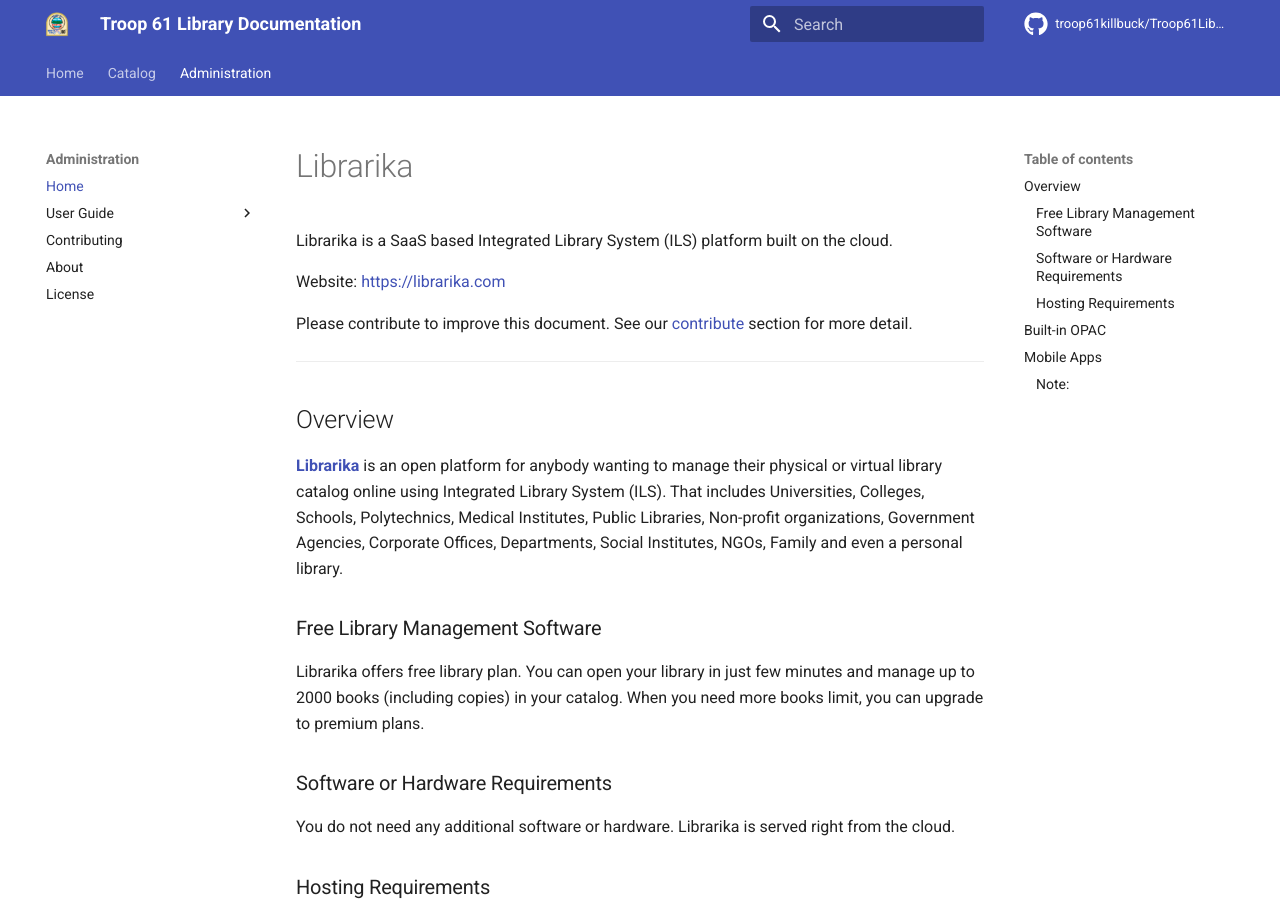
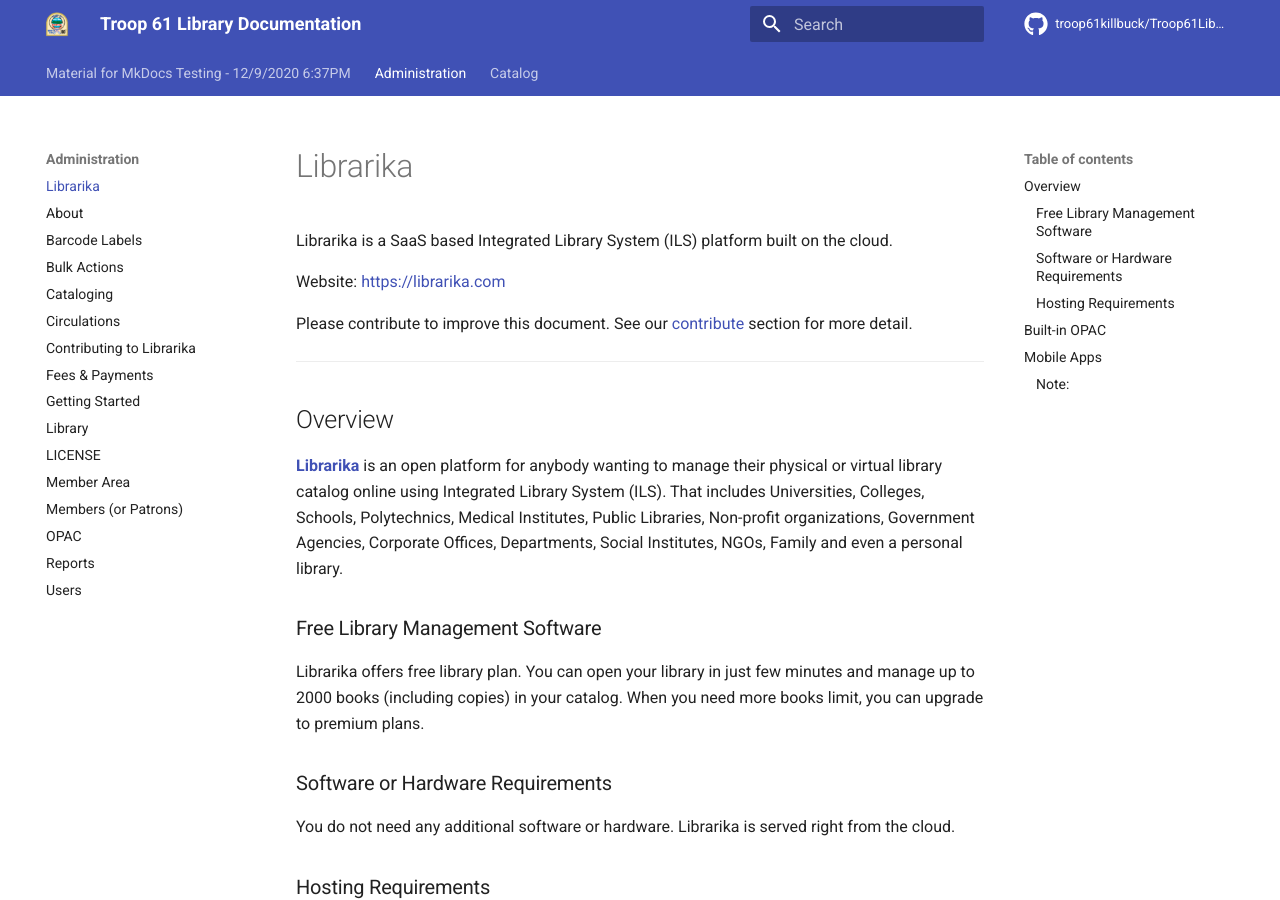
Before and after one commit to jackveney/Troop61LibraryDocs, an MkDocs documentation site: the page built from docs/Administration/index.md, in a window 1280 px wide and 900 px high. Built offline with MkDocs 1.6.1 and Material for MkDocs 9.7.7, drawn with Linux system fonts in a browser that asks for light colours; comment, search, counter and statistics services are not loaded.

Commit message:
Update mkdocs.yml

```diff
--- a/mkdocs.yml
+++ b/mkdocs.yml
@@ -27,25 +27,25 @@ plugins:
       fallback_to_build_date: true
 
 # Page tree
-nav:
-  - Home: index.md
-  - Catalog:
-    - Librarika: Catalog/index.md
-  - Administration:
-    - 'Home': 'Administration/index.md'
-    - 'User Guide':
-      - 'Getting Started': 'Administration/getting-started.md'
-      - 'OPAC': 'Administration/opacs.md'
-      - 'Library': 'Administration/libraries.md'
-      - 'Cataloging (Books)': 'Administration/cataloging.md'
-      - 'Members (Patrons)': 'Administration/members.md'
-      - 'Circulations (Loans)': 'Administration/circulations.md'
-      - 'Fees & Payments': 'Administration/fees-payments.md'
-      - 'Barcode Labels': 'Administration/barcode-labels.md'
-      - 'Reports': 'Administration/reports.md'
-      - 'Member Area': 'Administration/member-area.md'
-      - 'Users': 'Administration/users.md'
-      - 'Bulk Actions': 'Administration/bulk-actions.md'
-    - 'Contributing': 'Administration/contribute.md'
-    - 'About': 'Administration/about.md'
-    - 'License': 'Administration/license.md'
+#nav:
+#  - Home: index.md
+#  - Catalog:
+#    - Librarika: Catalog/index.md
+#  - Administration:
+#    - 'Home': 'Administration/index.md'
+#    - 'User Guide':
+#      - 'Getting Started': 'Administration/getting-started.md'
+#      - 'OPAC': 'Administration/opacs.md'
+#      - 'Library': 'Administration/libraries.md'
+#      - 'Cataloging (Books)': 'Administration/cataloging.md'
+#      - 'Members (Patrons)': 'Administration/members.md'
+#      - 'Circulations (Loans)': 'Administration/circulations.md'
+#      - 'Fees & Payments': 'Administration/fees-payments.md'
+#      - 'Barcode Labels': 'Administration/barcode-labels.md'
+#      - 'Reports': 'Administration/reports.md'
+#      - 'Member Area': 'Administration/member-area.md'
+#      - 'Users': 'Administration/users.md'
+#      - 'Bulk Actions': 'Administration/bulk-actions.md'
+#    - 'Contributing': 'Administration/contribute.md'
+#    - 'About': 'Administration/about.md'
+#    - 'License': 'Administration/license.md'
```
